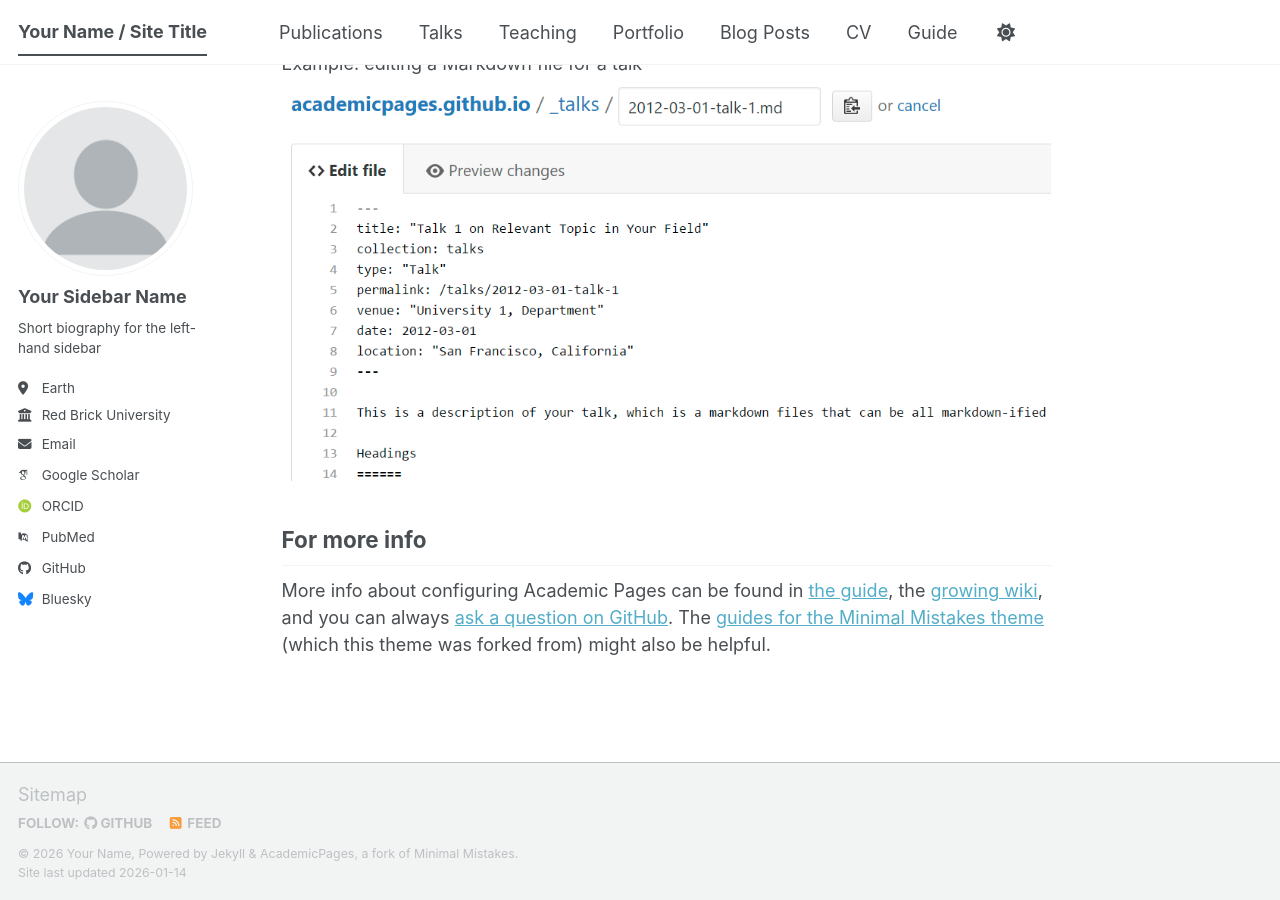
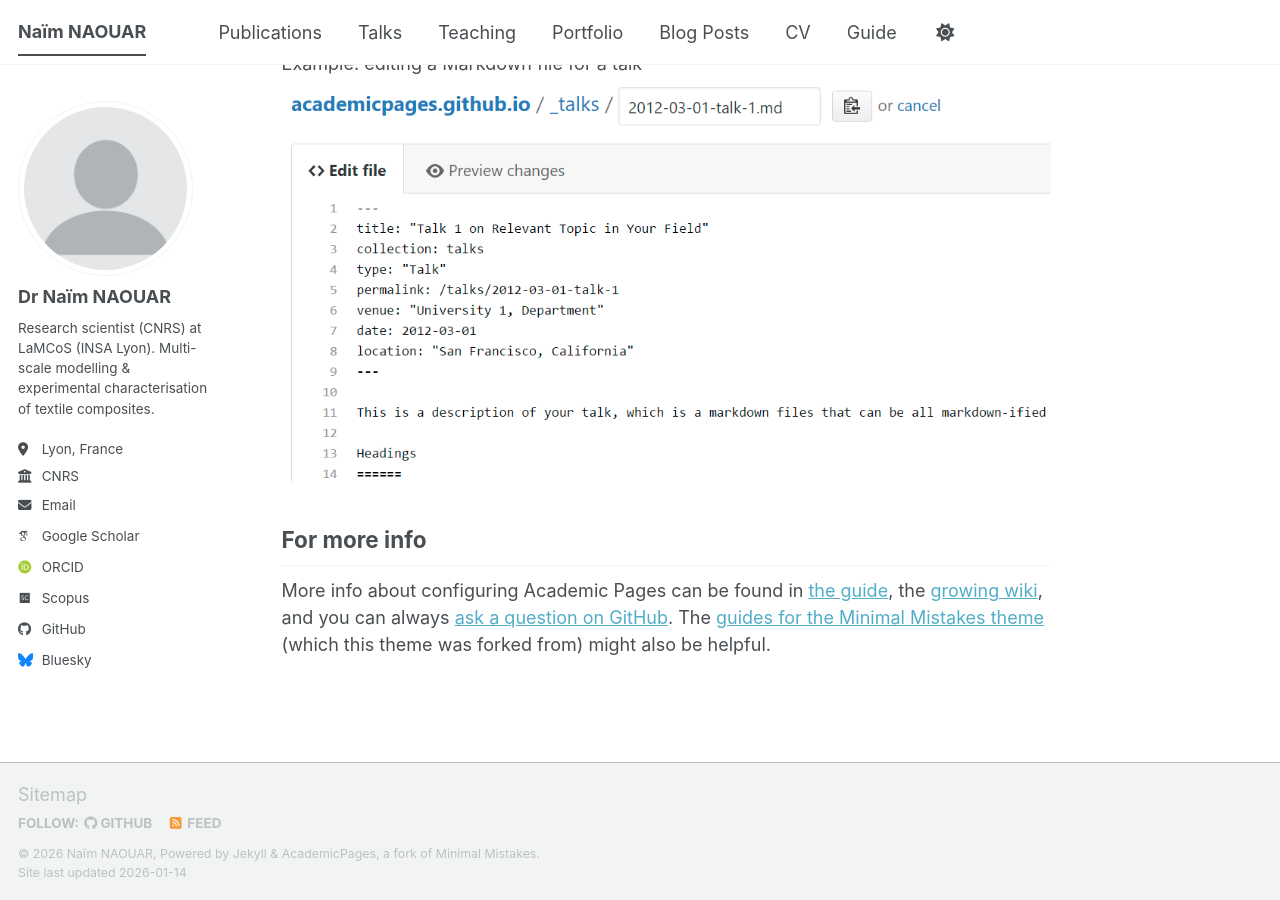
Before and after one commit to Na3imon/naim-naouar-research, a Jekyll site: the page built from _pages/about.md, in a window 1280 px wide and 900 px high, scrolled down 2720 px. Built offline with Jekyll 4.4.1, drawn with Linux system fonts in a browser that asks for light colours; some web fonts are replaced; a script bundle is joined from its source files by our own code; library files that are not in the unit come from our copies.

Commit message:
Update _config.yml

```diff
--- a/_config.yml
+++ b/_config.yml
@@ -9,11 +9,11 @@
 # Basic Site Settings
 locale                   : "en-US"
 site_theme               : "default" # The available themes options are "default", "air", "sunrise", "mint", "dirt" and "contrast"
-title                    : "Your Name / Site Title"
+title                    : "Naïm NAOUAR"
 title_separator          : "-"
-name                     : &name "Your Name"
+name                     : &name "Naïm NAOUAR"
 description              : &description "Your Name's academic portfolio"   # Update this with a general description of your site, this is the default if not overridden by a page
-url                      : https://academicpages.github.io # The base hostname & protocol for your site e.g. "https://[your GitHub username].github.io",
+url                      : https://na3imon.github.io/naim-naouar-research/ # The base hostname & protocol for your site e.g. "https://[your GitHub username].github.io",
                                                            # or if you already have some other page hosted on Github then use "https://[your GitHub username].github.io/[Your Repo Name]"
 baseurl                  : "" # the subpath of your site, e.g. "/blog"
 repository               : "academicpages/academicpages.github.io"
@@ -24,27 +24,19 @@ repository               : "academicpages/academicpages.github.io"
 author:
   # Biographic information
   avatar           : "profile.png"
-  name             : "Your Sidebar Name"
+  name             : "Dr Naïm NAOUAR"
   pronouns         : # example: "she/her"
-  bio              : "Short biography for the left-hand sidebar"
-  location         : "Earth"
-  employer         : "Red Brick University"
+  bio              : "Research scientist (CNRS) at LaMCoS (INSA Lyon). Multi-scale modelling & experimental characterisation of textile composites."
+  location         : "Lyon, France"
+  employer         : "CNRS"
   uri              : # URL
-  email            : "none@example.org"
+  email            : "naim.naouar@insa-lyon.fr"
 
   # Academic websites
-  academia         : # URL
-  arxiv            : # URL - Update with the correct link to your profile
-  googlescholar    : "https://scholar.google.com/citations?user=PS_CX0AAAAAJ"
-  inspire-hep      : # URL
-  impactstory      : # URL
-  orcid            : "https://orcid.org/yourorcidurl"
-  semantic         : # URL
-  ssrn             : # URL
-  pubmed           : "https://www.ncbi.nlm.nih.gov/pubmed/?term=john+snow"
-  researchgate     : # URL
-  scopus           : # URL
-  zotero           : # URL
+  hal              : "https://cv.hal.science/naimnaouar"
+  googlescholar    : "https://scholar.google.fr/citations?user=vbAVzGMAAAAJ&hl"
+  orcid            : "https://orcid.org/0000-0002-5446-4156"
+  scopus           : "https://www.scopus.com/authid/detail.uri?authorId=56939287100"
 
 
   # Repositories and software development
```
